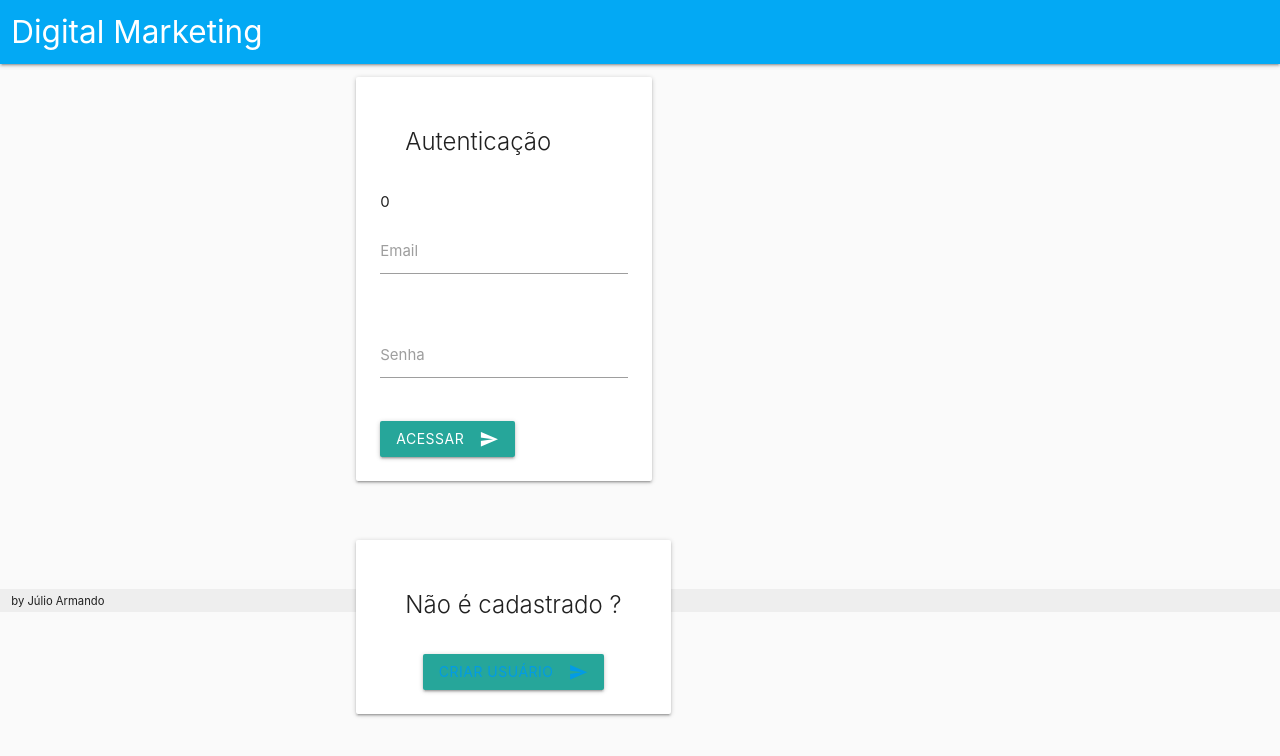
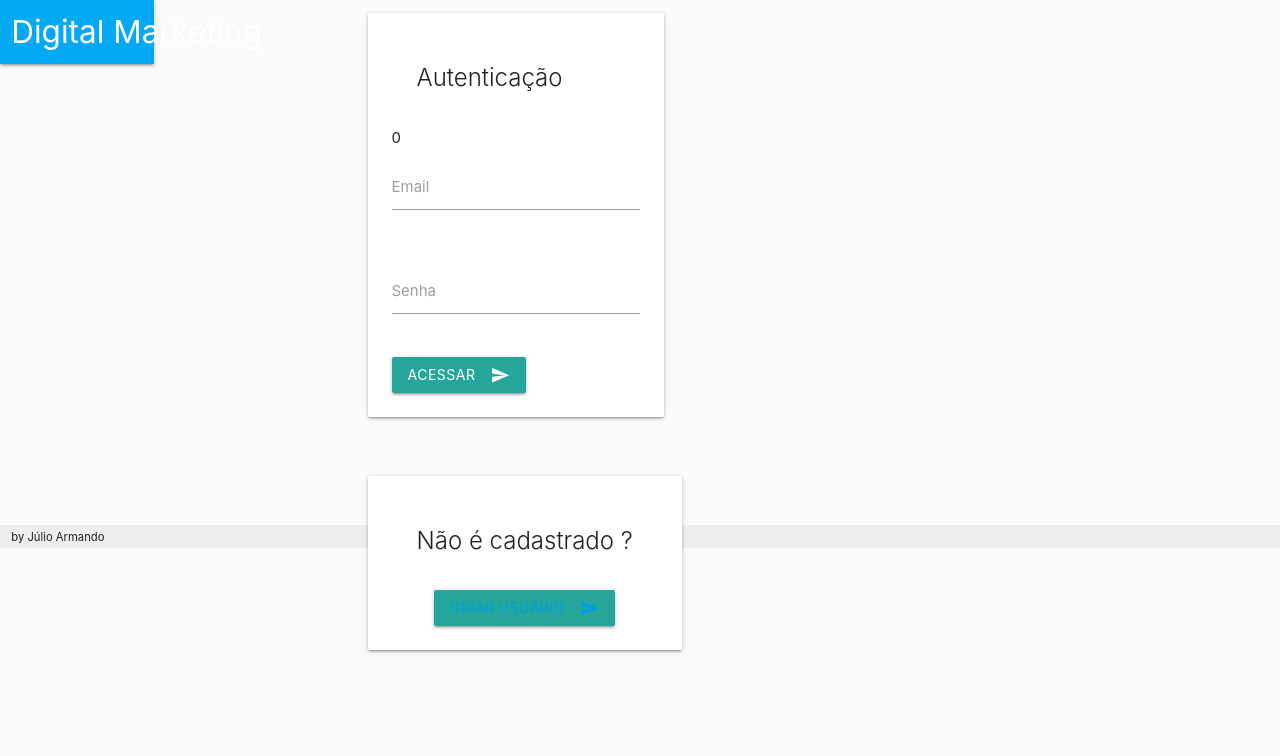
Before and after one commit to Julioamoreno/mailmarketing-frontend, a React (Create React App) app: page / in a window 1280 px wide. Shown: the top 756 px of the page. Built offline with nearby package versions, Linux system fonts and the light colour scheme; no server answers.

Commit message:
:lipstick: Criando arquivo css individual, e formatando estilo

```diff
--- /dev/null
+++ b/src/components/Footer.css
@@ -0,0 +1,8 @@
+#footer{
+    width: 100%;
+    margin: 0;
+    display: inline-grid;
+    grid-row-start: 6;
+    grid-column-start:1 ;
+    grid-column-end:6 ;
+  }
--- a/src/components/Footer.js
+++ b/src/components/Footer.js
@@ -1,5 +1,5 @@
 import React from 'react';
-import '../App.css';
+import './Footer.css';
 
 function Footer(){
     return(
```
